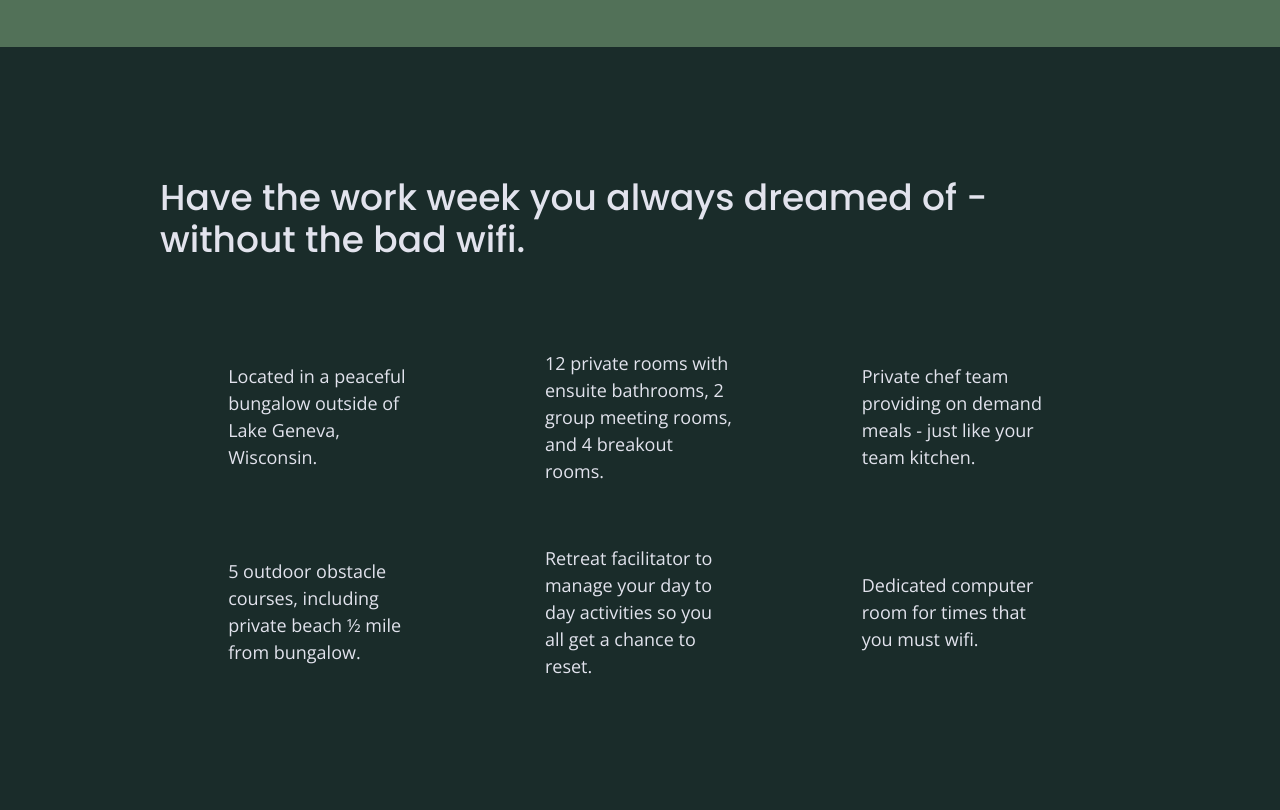
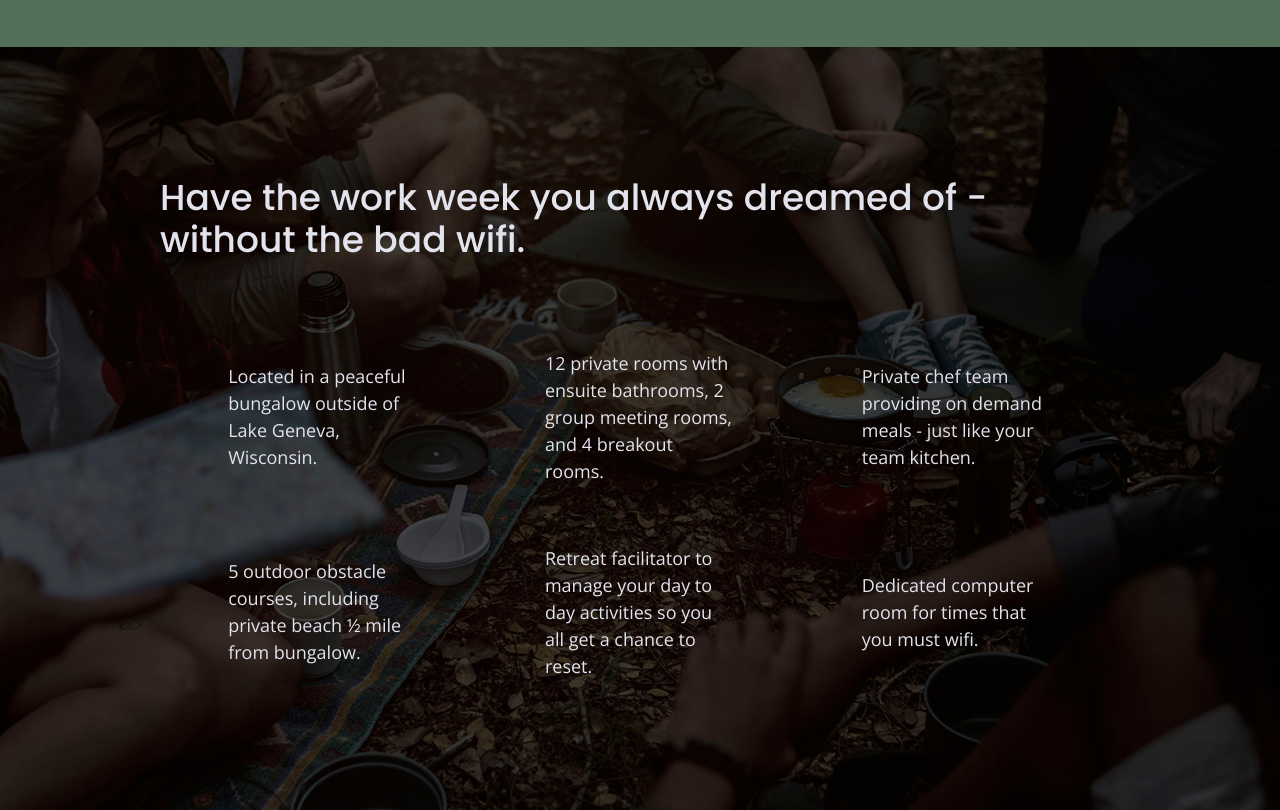
Before and after one commit to raqescar/unplugged-retreat, a website built with Parcel: page index.html in a window 1280 px wide. Shown: the part 985-1795 px from the top of the page. Built offline with nearby package versions, Linux system fonts and the light colour scheme.

Commit message:
Background image features

```diff
--- a/css/main.css
+++ b/css/main.css
@@ -276,7 +276,8 @@ input[type=button] {
   justify-content: center;
   align-items: center;
   flex-flow: row wrap;
-  background-color: #1a2c2a;
+  background: url('../img/features-img.jpg') center no-repeat #1a2c2a;
+  background-size: cover;
 }
 
 .features h2 {
```
